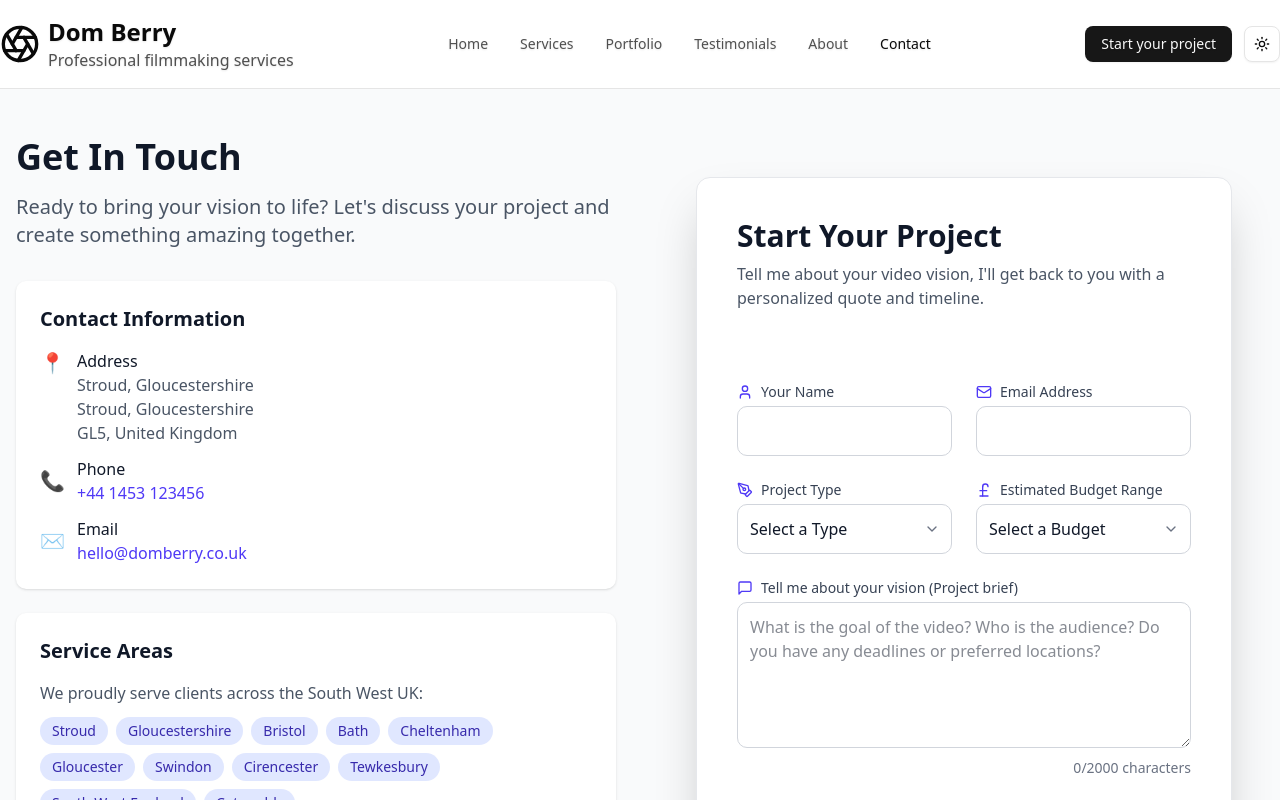
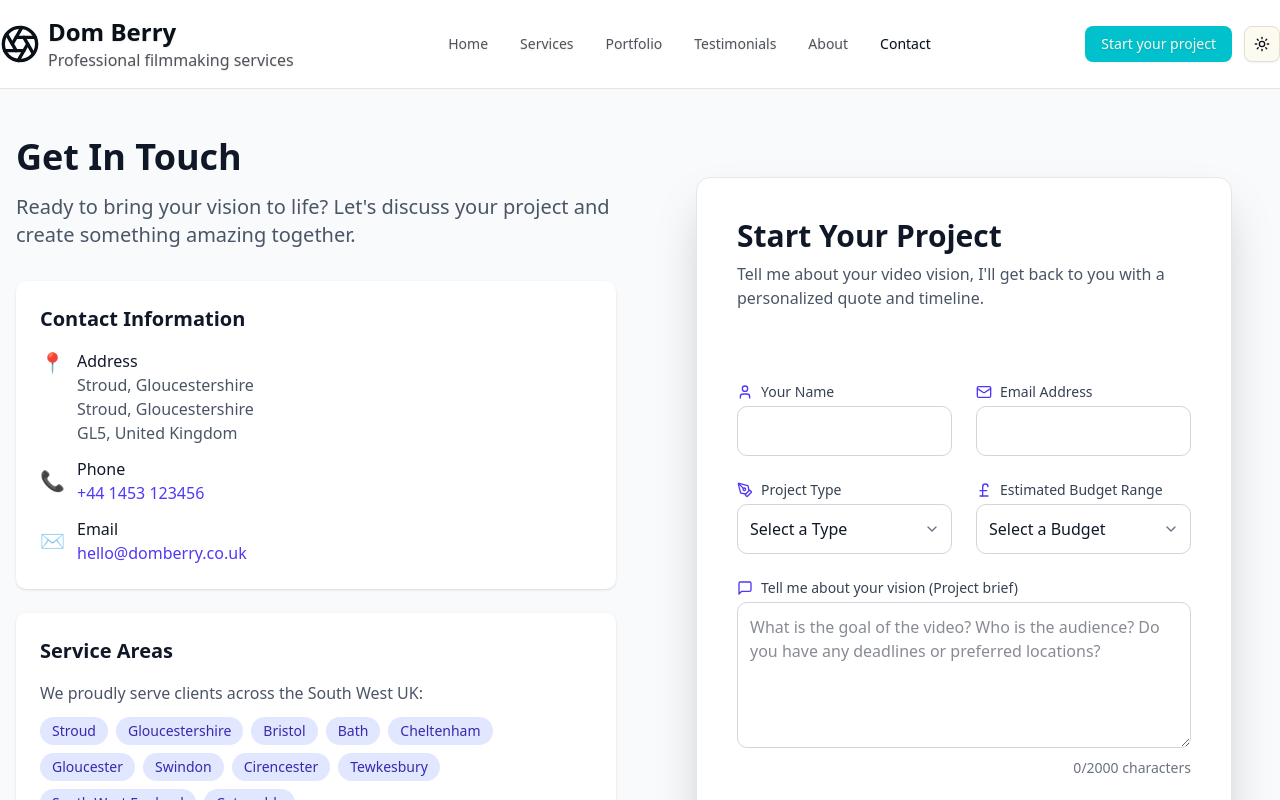
Before and after one commit to Simon-Bertram/dom-berry, a Next.js app in the folder apps/web/: page /contact in a window 1280 px wide. Shown: the top 800 px of the page. Built offline with nearby package versions, Linux system fonts and the light colour scheme; a web font is replaced by a local one.

Commit message:
Adjust colour scheme

```diff
--- a/apps/web/src/index.css
+++ b/apps/web/src/index.css
@@ -4,80 +4,98 @@
 @custom-variant dark (&:where(.dark, .dark *));
 
 @theme {
-  --font-sans:
-    var(--font-body), "Source Sans Pro", ui-sans-serif, system-ui, sans-serif,
-    "Apple Color Emoji", "Segoe UI Emoji", "Segoe UI Symbol", "Noto Color Emoji";
-  --font-serif:
-    var(--font-display), "Playfair Display", ui-serif, Georgia, serif;
+  --font-sans: var(--font-body), "Source Sans Pro", ui-sans-serif, system-ui,
+    sans-serif, "Apple Color Emoji", "Segoe UI Emoji", "Segoe UI Symbol",
+    "Noto Color Emoji";
+  --font-serif: var(--font-display), "Playfair Display", ui-serif, Georgia,
+    serif;
 }
 
 :root {
   --radius: 0.625rem;
-  --background: oklch(1 0 0);
-  --foreground: oklch(0.145 0 0);
-  --card: oklch(1 0 0);
-  --card-foreground: oklch(0.145 0 0);
-  --popover: oklch(1 0 0);
-  --popover-foreground: oklch(0.145 0 0);
-  --primary: oklch(0.205 0 0);
-  --primary-foreground: oklch(0.985 0 0);
-  --secondary: oklch(0.97 0 0);
-  --secondary-foreground: oklch(0.205 0 0);
-  --muted: oklch(0.97 0 0);
-  --muted-foreground: oklch(0.556 0 0);
-  --accent: oklch(0.97 0 0);
-  --accent-foreground: oklch(0.205 0 0);
-  --destructive: oklch(0.577 0.245 27.325);
-  --border: oklch(0.922 0 0);
-  --input: oklch(0.922 0 0);
-  --ring: oklch(0.708 0 0);
-  --chart-1: oklch(0.646 0.222 41.116);
-  --chart-2: oklch(0.6 0.118 184.704);
-  --chart-3: oklch(0.398 0.07 227.392);
-  --chart-4: oklch(0.828 0.189 84.429);
-  --chart-5: oklch(0.769 0.188 70.08);
-  --sidebar: oklch(0.985 0 0);
-  --sidebar-foreground: oklch(0.145 0 0);
-  --sidebar-primary: oklch(0.205 0 0);
-  --sidebar-primary-foreground: oklch(0.985 0 0);
-  --sidebar-accent: oklch(0.97 0 0);
-  --sidebar-accent-foreground: oklch(0.205 0 0);
-  --sidebar-border: oklch(0.922 0 0);
-  --sidebar-ring: oklch(0.708 0 0);
+  /* Light mode: cinematic teal & amber with fuchsia accents */
+  --background: oklch(0.985 0.015 95);
+  --foreground: oklch(0.17 0.02 255);
+  --card: oklch(0.99 0.012 95);
+  --card-foreground: oklch(0.17 0.02 255);
+  --popover: oklch(0.99 0.012 95);
+  --popover-foreground: oklch(0.17 0.02 255);
+  /* Primary (Teal) */
+  --primary: oklch(0.72 0.16 200);
+  --primary-foreground: oklch(0.985 0.015 95);
+  /* Secondary (Amber/Orange) */
+  --secondary: oklch(0.86 0.17 75);
+  --secondary-foreground: oklch(0.2 0.03 255);
+  /* Muted neutrals with slight chroma for warmth */
+  --muted: oklch(0.94 0.02 95);
+  --muted-foreground: oklch(0.55 0.03 255);
+  /* Accent (Fuchsia/Magenta) */
+  --accent: oklch(0.78 0.2 330);
+  --accent-foreground: oklch(0.985 0.015 95);
+  /* Destructive (Red) */
+  --destructive: oklch(0.6 0.23 25);
+  /* UI tokens */
+  --border: oklch(0.9 0.015 95);
+  --input: oklch(0.9 0.015 95);
+  --ring: oklch(0.7 0.05 200);
+  /* Charts (vibrant, distinct hues) */
+  --chart-1: oklch(0.7 0.18 200); /* teal */
+  --chart-2: oklch(0.82 0.17 75); /* amber */
+  --chart-3: oklch(0.72 0.19 305); /* purple */
+  --chart-4: oklch(0.78 0.2 330); /* fuchsia */
+  --chart-5: oklch(0.7 0.19 145); /* green */
+  /* Sidebar */
+  --sidebar: oklch(0.985 0.015 95);
+  --sidebar-foreground: oklch(0.17 0.02 255);
+  --sidebar-primary: oklch(0.72 0.16 200);
+  --sidebar-primary-foreground: oklch(0.985 0.015 95);
+  --sidebar-accent: oklch(0.86 0.17 75);
+  --sidebar-accent-foreground: oklch(0.2 0.03 255);
+  --sidebar-border: oklch(0.9 0.015 95);
+  --sidebar-ring: oklch(0.7 0.05 200);
 }
 
 .dark {
-  --background: oklch(0.145 0 0);
-  --foreground: oklch(0.985 0 0);
-  --card: oklch(0.205 0 0);
-  --card-foreground: oklch(0.985 0 0);
-  --popover: oklch(0.205 0 0);
-  --popover-foreground: oklch(0.985 0 0);
-  --primary: oklch(0.922 0 0);
-  --primary-foreground: oklch(0.205 0 0);
-  --secondary: oklch(0.269 0 0);
-  --secondary-foreground: oklch(0.985 0 0);
-  --muted: oklch(0.269 0 0);
-  --muted-foreground: oklch(0.708 0 0);
-  --accent: oklch(0.269 0 0);
-  --accent-foreground: oklch(0.985 0 0);
-  --destructive: oklch(0.704 0.191 22.216);
-  --border: oklch(1 0 0 / 10%);
-  --input: oklch(1 0 0 / 15%);
-  --ring: oklch(0.556 0 0);
-  --chart-1: oklch(0.488 0.243 264.376);
-  --chart-2: oklch(0.696 0.17 162.48);
-  --chart-3: oklch(0.769 0.188 70.08);
-  --chart-4: oklch(0.627 0.265 303.9);
-  --chart-5: oklch(0.645 0.246 16.439);
-  --sidebar: oklch(0.205 0 0);
-  --sidebar-foreground: oklch(0.985 0 0);
-  --sidebar-primary: oklch(0.488 0.243 264.376);
-  --sidebar-primary-foreground: oklch(0.985 0 0);
-  --sidebar-accent: oklch(0.269 0 0);
-  --sidebar-accent-foreground: oklch(0.985 0 0);
-  --sidebar-border: oklch(1 0 0 / 10%);
-  --sidebar-ring: oklch(0.556 0 0);
+  /* Dark mode neutrals */
+  --background: oklch(0.16 0.02 255);
+  --foreground: oklch(0.96 0.02 95);
+  --card: oklch(0.2 0.02 255);
+  --card-foreground: oklch(0.96 0.02 95);
+  --popover: oklch(0.2 0.02 255);
+  --popover-foreground: oklch(0.96 0.02 95);
+  /* Primary (Teal) raised for dark bg */
+  --primary: oklch(0.8 0.16 200);
+  --primary-foreground: oklch(0.14 0.02 255);
+  /* Secondary (Amber) */
+  --secondary: oklch(0.74 0.18 75);
+  --secondary-foreground: oklch(0.14 0.02 255);
+  /* Muted */
+  --muted: oklch(0.28 0.02 255);
+  --muted-foreground: oklch(0.7 0.03 95);
+  /* Accent */
+  --accent: oklch(0.78 0.2 330);
+  --accent-foreground: oklch(0.14 0.02 255);
+  /* Destructive */
+  --destructive: oklch(0.7 0.2 25);
+  /* UI tokens */
+  --border: oklch(1 0 0 / 12%);
+  --input: oklch(1 0 0 / 16%);
+  --ring: oklch(0.66 0.06 200);
+  /* Charts */
+  --chart-1: oklch(0.78 0.18 200); /* teal */
+  --chart-2: oklch(0.8 0.19 75); /* amber */
+  --chart-3: oklch(0.72 0.21 305); /* purple */
+  --chart-4: oklch(0.78 0.2 330); /* fuchsia */
+  --chart-5: oklch(0.74 0.2 145); /* green */
+  /* Sidebar */
+  --sidebar: oklch(0.2 0.02 255);
+  --sidebar-foreground: oklch(0.96 0.02 95);
+  --sidebar-primary: oklch(0.8 0.16 200);
+  --sidebar-primary-foreground: oklch(0.14 0.02 255);
+  --sidebar-accent: oklch(0.74 0.18 75);
+  --sidebar-accent-foreground: oklch(0.14 0.02 255);
+  --sidebar-border: oklch(1 0 0 / 12%);
+  --sidebar-ring: oklch(0.66 0.06 200);
 }
 
 @theme inline {
```
